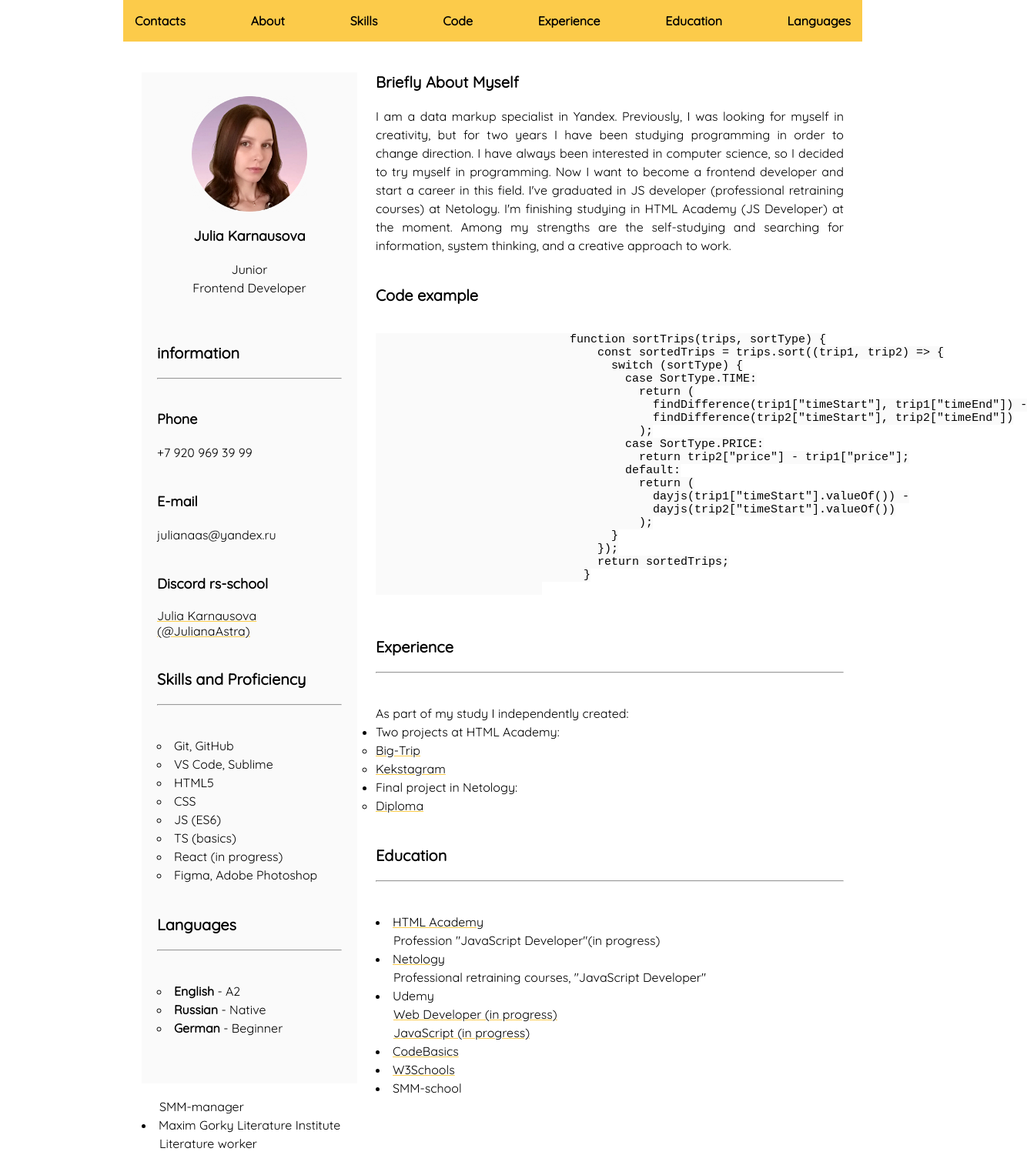
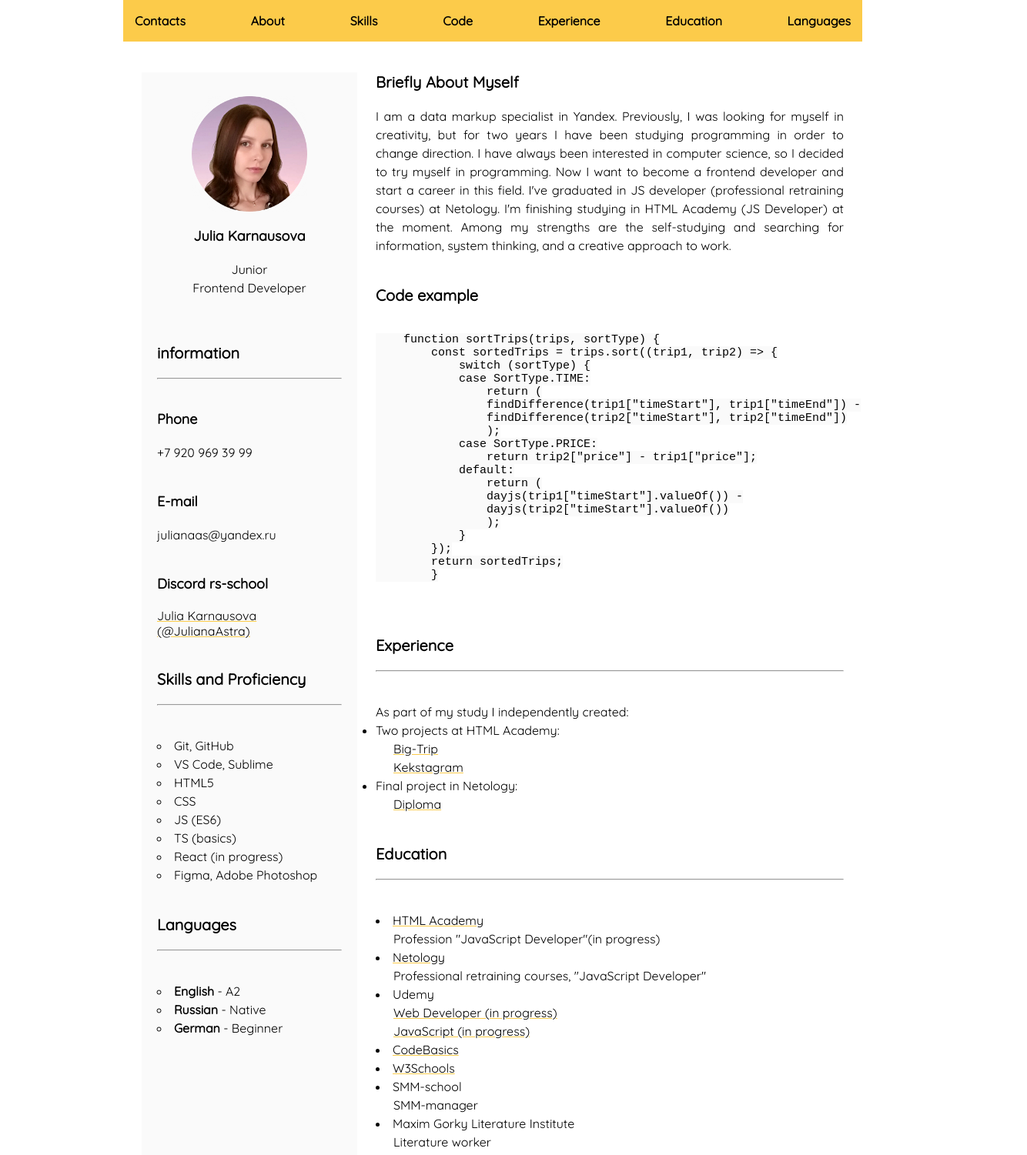
Before and after one commit to JulianaAstra/rsschool-cv, a plain HTML site: page index.html in a window 1280 px wide. Shown: the top 1501 px of the page at 77% size, 1334 px wide, since content can reach past the window. Drawn offline with nearby package versions, Linux system fonts and the light colour scheme; a script that the page names is missing; files whose address does not match are found by name.

Commit message:
fix: add classes and change styles

```diff
--- a/index.html
+++ b/index.html
@@ -104,18 +104,18 @@
                     <p>As part of my study I independently created:</p>
                     <ul>
                         <li>Two projects at HTML Academy:
-                            <ul>
-                                <li>
+                            <ul class="edu-list">
+                                <li class="list">
                                     <a href="https://github.com/JulianaAstra/Big-Trip" class="link">Big-Trip</a>
                                 </li>
-                                <li>
+                                <li class="list">
                                     <a href="https://github.com/JulianaAstra/Kekstagram" class="link">Kekstagram</a>
                                 </li>
                             </ul>
                         </li>
                         <li>Final project in Netology:
-                            <ul>
-                                <li>
+                            <ul class="edu-list">
+                                <li class="list">
                                     <a href="https://github.com/JulianaAstra/Netology-Diploma" class="link">Diploma</a>
                                 </li>
                             </ul>
@@ -128,12 +128,12 @@
                     <ul class="education">
                         <li><a href="https://htmlacademy.ru/profile/karnausova" class="link">HTML Academy</a>
                             <ul class="edu-list">
-                                <li li class="list">Profession "JavaScript Developer"(in progress)</li>
+                                <li class="list">Profession "JavaScript Developer"(in progress)</li>
                             </ul>
                         </li>
                         <li><a href="https://netology.ru/" class="link">Netology</a>
                             <ul class="edu-list">
-                                <li li class="list">Professional retraining courses, "JavaScript Developer"</li>
+                                <li class="list">Professional retraining courses, "JavaScript Developer"</li>
                             </ul>
                         </li>
                         <li>Udemy
@@ -146,7 +146,7 @@
                         <li><a class="link" href="https://www.w3schools.com/" target="_blank">W3Schools</a></li>
                         <li> SMM-school
                             <ul class="edu-list">
-                                <li li class="list">SMM-manager</li>
+                                <li class="list">SMM-manager</li>
                             </ul>
                         </li>
                         <li>Maxim Gorky Literature Institute
--- a/style/style.css
+++ b/style/style.css
@@ -73,7 +73,6 @@ ul.navigation a:active {
 ul.navigation a:hover {
   position: relative;
   top: -5px;
-
 }
 
 .basic_information {
@@ -83,7 +82,7 @@ ul.navigation a:hover {
   margin: 0 24px;
   padding-left: 20px;
   padding-right: 20px;
-  padding-bottom: 60px;
+  padding-bottom: 200px;
   background: #fafafa;
 }
 
@@ -114,7 +113,6 @@ body {
 .wrapper {
     width:960px;
     margin:0 auto 50px;
-
 }
 
 .wrapper_footer {
@@ -122,9 +120,9 @@ body {
   margin:0 auto;
 }
 
-.javascript {
-  background: #fafafa !important;
-  font-size: 15px !important;
+code.javascript {
+  background: #fafafa;
+  font-size: 15px;
 }
 
 .list_skills {
```
Lines whose indentation alone changed are shown as unchanged.
